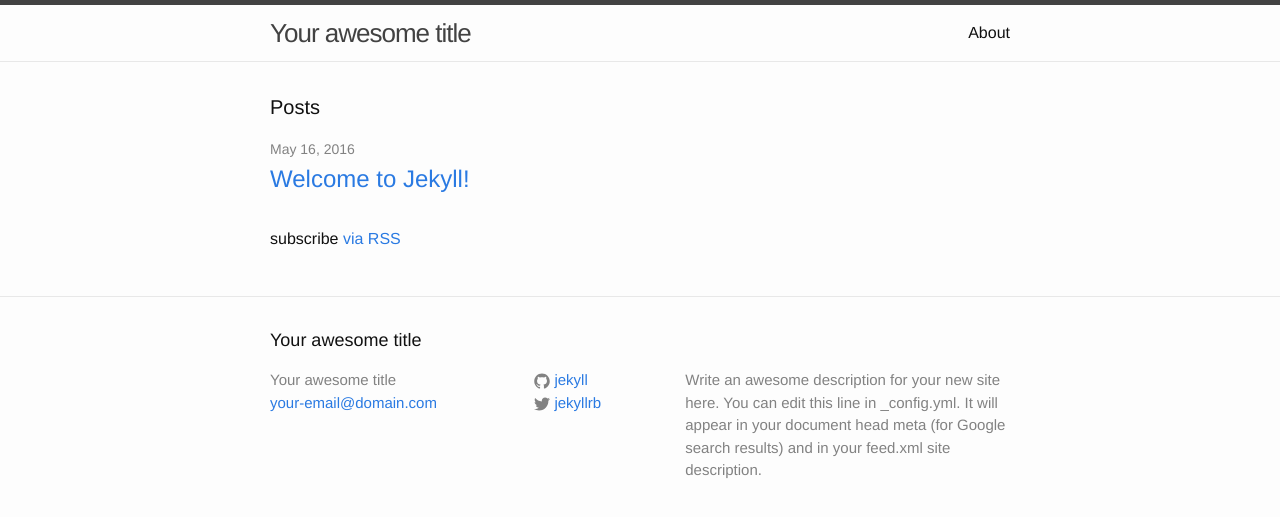
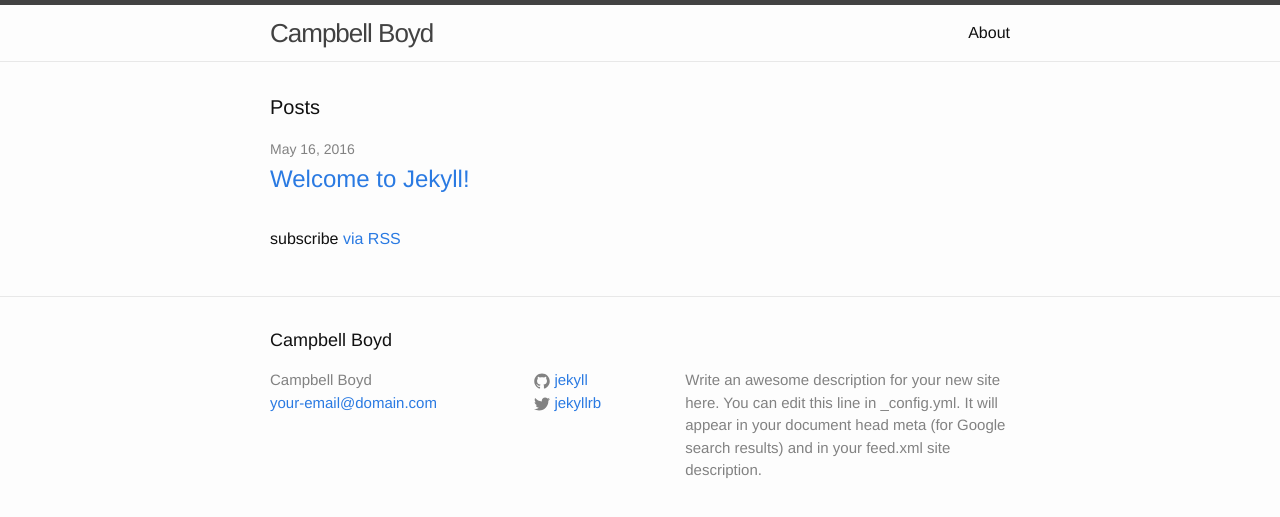
Before and after one commit to campbellboyd/campbellboyd.github.io, a Jekyll site: the page built from index.html, in a window 1280 px wide. Shown: the top 517 px of the page. Built offline with Jekyll 4.4.1, drawn with Linux system fonts in a browser that asks for light colours.

Commit message:
Update _config.yml

```diff
--- a/_config.yml
+++ b/_config.yml
@@ -6,7 +6,7 @@
 # 'jekyll serve'. If you change this file, please restart the server process.
 
 # Site settings
-title: Your awesome title
+title: Campbell Boyd
 email: your-email@domain.com
 description: > # this means to ignore newlines until "baseurl:"
   Write an awesome description for your new site here. You can edit this
```
